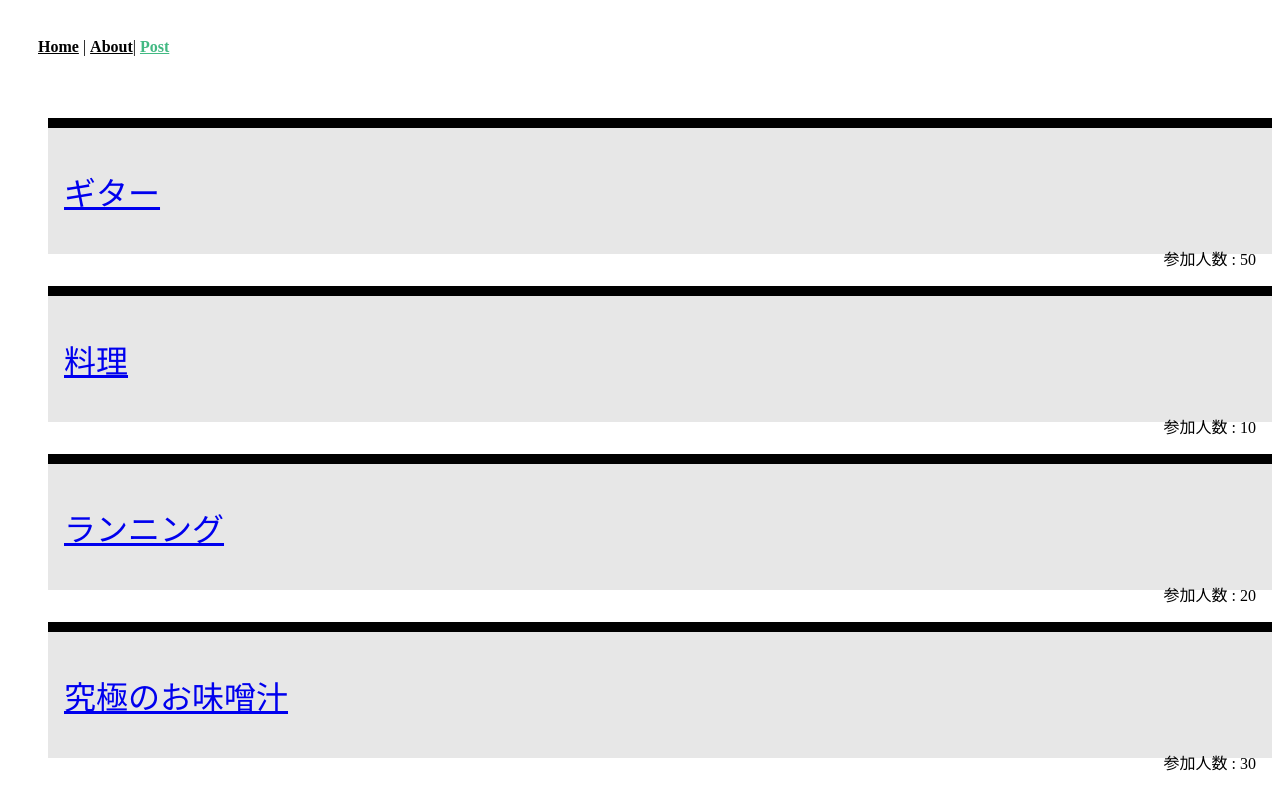
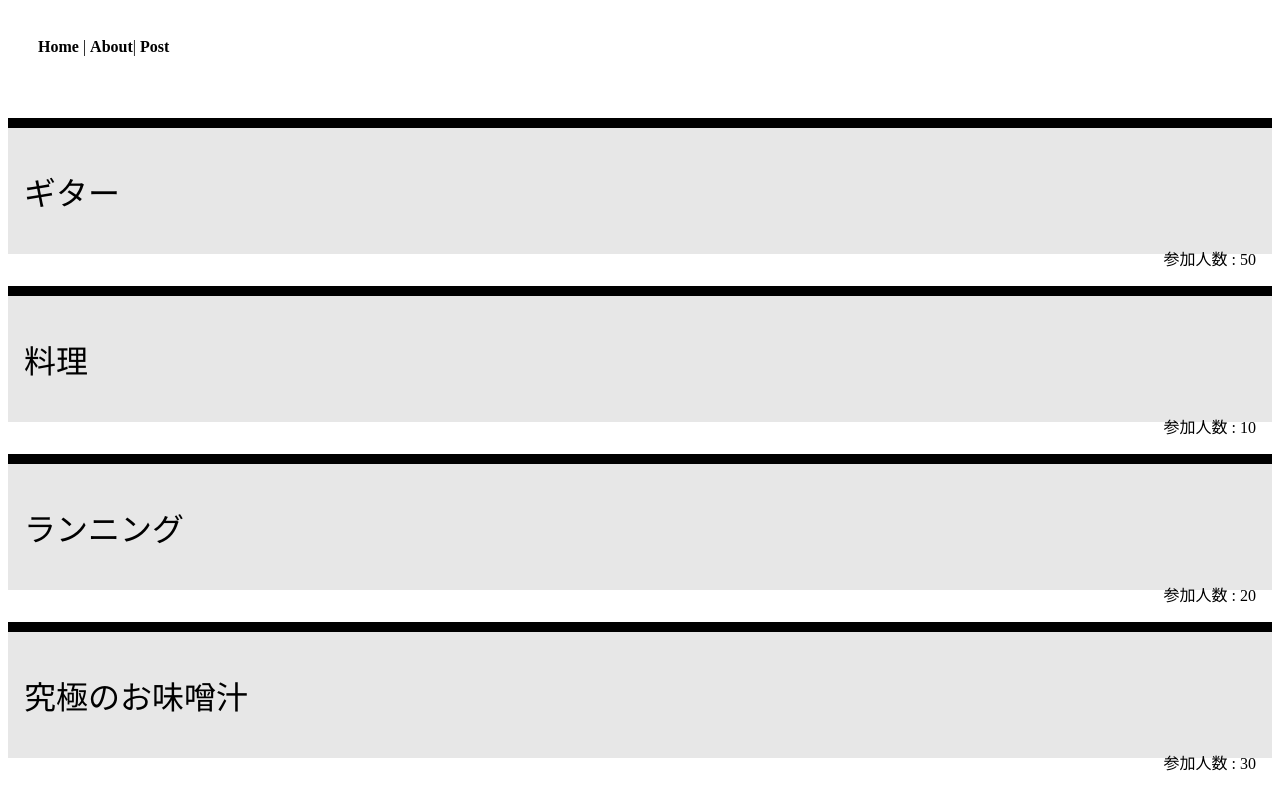
Before and after one commit to supporterz-vol7-2/BeginnersBoard, a Vue app: page /post in a window 1280 px wide. Built offline with nearby package versions, Linux system fonts and the light colour scheme.

Commit message:
create post

```diff
--- a/package.json
+++ b/package.json
@@ -27,7 +27,7 @@
     "eslint-plugin-vue": "^7.0.0",
     "prettier": "^2.2.1",
     "sass": "^1.26.5",
-    "sass-loader": "^8.0.2"
+    "sass-loader": "^12.1.0"
   },
   "eslintConfig": {
     "root": true,
--- a/src/App.vue
+++ b/src/App.vue
@@ -7,7 +7,7 @@
   <router-view />
 </template>
 
-<style lang="scss">
+<style>
 
 
 #nav {
@@ -18,7 +18,7 @@
     color: #000000;
 
     &.router-link-exact-active {
-      color: #42b983;
+      color: #000000;
     }
   }
 }
--- a/src/components/HelloWorld.vue
+++ b/src/components/HelloWorld.vue
@@ -112,7 +112,7 @@ export default {
 </script>
 
 <!-- Add "scoped" attribute to limit CSS to this component only -->
-<style scoped lang="scss">
+<style>
 h3 {
   margin: 40px 0 0;
 }
@@ -125,6 +125,7 @@ li {
   margin: 0 10px;
 }
 a {
-  color: #42b983;
+  color: black;
+  text-decoration: none;
 }
-</style>
+</style>*/
--- a/src/views/Post.vue
+++ b/src/views/Post.vue
@@ -22,10 +22,13 @@
         ]
         }
     }
+
+
  }
+
 </script>
 
-<style lang="scss">
+<style>
 
 .box9 {
     padding: 0.5em 1em;
@@ -38,14 +41,16 @@
 
 .title {
     text-align: left;
-    color: #000000;
+    color: black;
     font-size: 200%;
     text-decoration: none;
 }
 
+
+
 .title :hover {
     text-align: left;
-    color: #000000;
+    color: black;
     font-size: 120%;
     text-decoration: none;
     text-decoration: underline;
@@ -53,7 +58,7 @@
 
 .example {
     text-align: right;
-    color: #000000;
+    color: black;
     float: right;
     height:50px;
 }
```
Also changed, not shown: 1 other file (tests, documents, lock files or other folders). Lines whose indentation alone changed are shown as unchanged.
